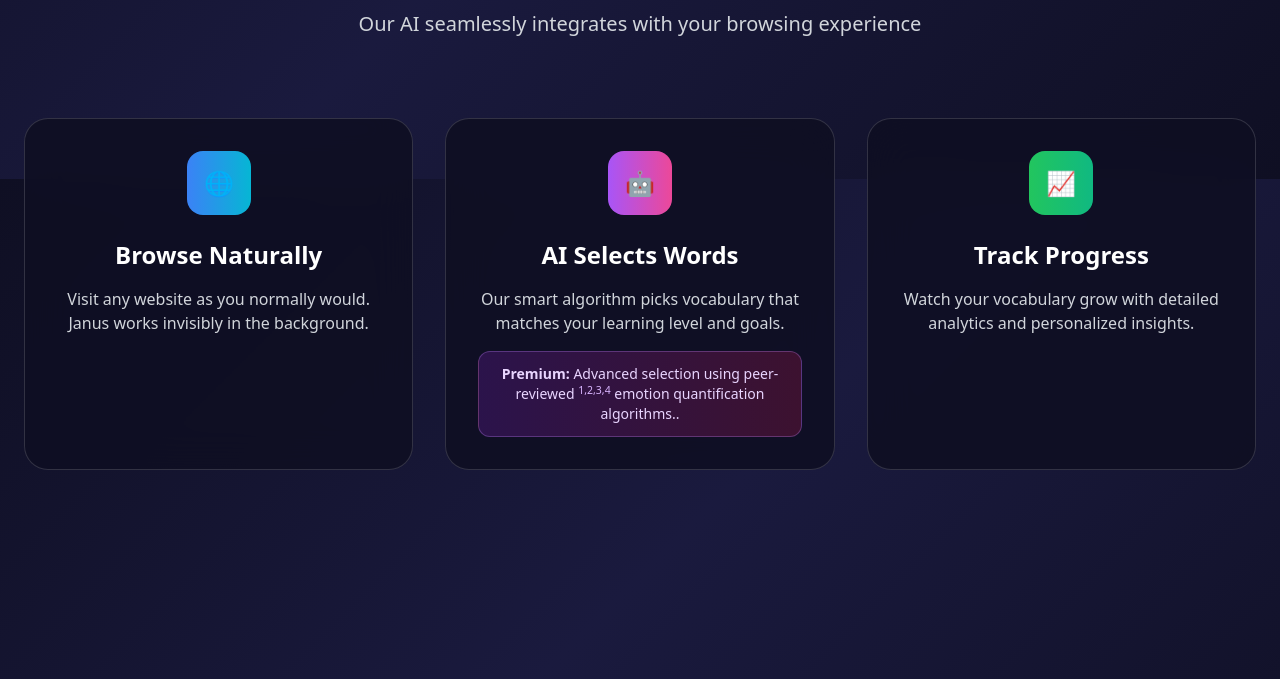
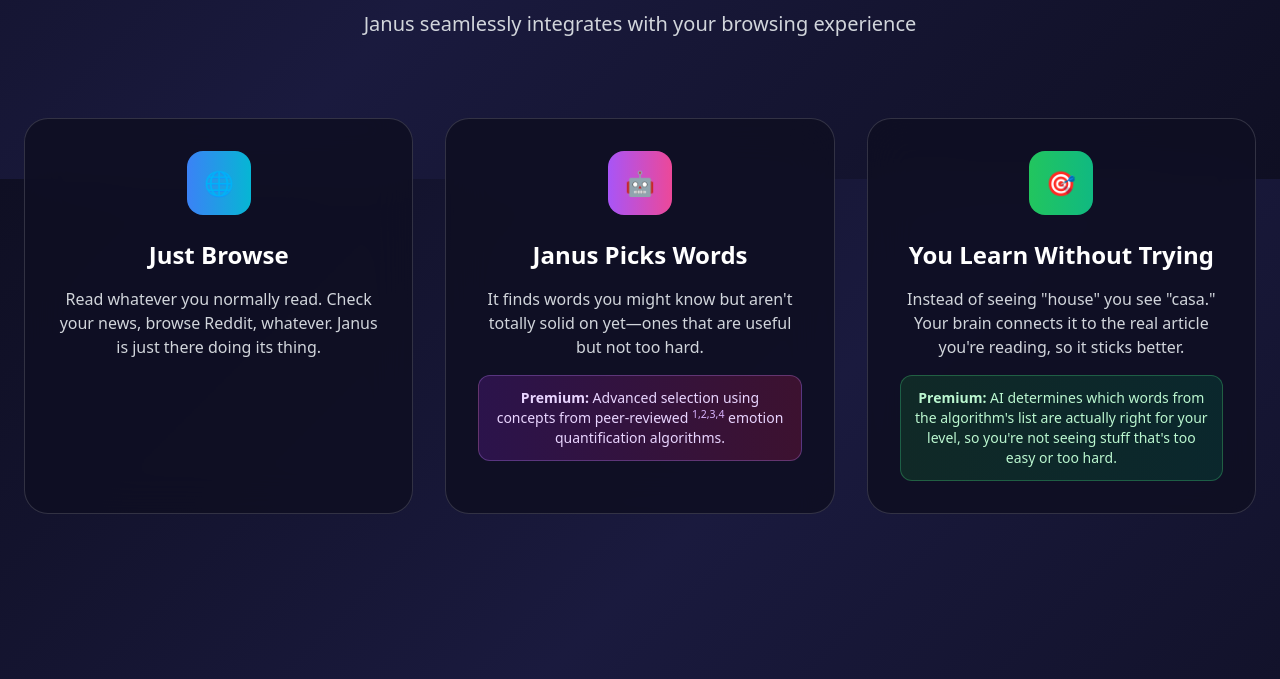
Before and after one commit to sh4y/janus-landing, a plain HTML site: page janus.html in a window 1280 px wide. Shown: the part 1421-2100 px from the top of the page. Drawn offline with nearby package versions, Linux system fonts and the light colour scheme.

Commit message:
Update janus.html to refine content and improve user engagement. Replace generic phrases with more specific descriptions of Janus features, enhancing clarity. Add a new FAQ section addressing user concerns about the effectiveness of the tool, promoting a better understanding of its benefits.

```diff
--- a/janus.html
+++ b/janus.html
@@ -307,41 +307,44 @@
           How <span class="gradient-text">Janus</span> Works
         </h2>
         <p class="text-xl text-gray-300 max-w-2xl mx-auto">
-          Our AI seamlessly integrates with your browsing experience
+          Janus seamlessly integrates with your browsing experience
         </p>
       </div>
 
       <div class="grid md:grid-cols-3 gap-8 mb-16">
-        <div class="glass-strong rounded-3xl p-8 card-hover text-center">
+                <div class="glass-strong rounded-3xl p-8 card-hover text-center">
           <div class="w-16 h-16 mx-auto mb-6 rounded-2xl bg-gradient-to-r from-blue-500 to-cyan-500 flex items-center justify-center text-2xl">
             🌐
           </div>
-          <h3 class="text-2xl font-bold mb-4">Browse Naturally</h3>
-          <p class="text-gray-300">Visit any website as you normally would. Janus works invisibly in the background.</p>
+          <h3 class="text-2xl font-bold mb-4">Just Browse</h3>
+          <p class="text-gray-300">Read whatever you normally read. Check your news, browse Reddit, whatever. Janus is just there doing its thing.</p>
         </div>
 
         <div class="glass-strong rounded-3xl p-8 card-hover text-center">
           <div class="w-16 h-16 mx-auto mb-6 rounded-2xl bg-gradient-to-r from-purple-500 to-pink-500 flex items-center justify-center text-2xl">
             🤖
           </div>
-          <h3 class="text-2xl font-bold mb-4">AI Selects Words</h3>
-          <p class="text-gray-300">Our smart algorithm picks vocabulary that matches your learning level and goals.</p>
-                      <div class="mt-4 p-3 rounded-xl bg-gradient-to-r from-purple-900/40 to-pink-900/40 border border-purple-400/30">
-            <p class="text-sm text-purple-200"><strong>Premium:</strong> Advanced selection using peer-reviewed <span class="tooltip-container"><sup class="text-purple-300 cursor-help">1,2,3,4</sup><span class="custom-tooltip research-tooltip">
+          <h3 class="text-2xl font-bold mb-4">Janus Picks Words</h3>
+          <p class="text-gray-300">It finds words you might know but aren't totally solid on yet—ones that are useful but not too hard.</p>
+          <div class="mt-4 p-3 rounded-xl bg-gradient-to-r from-purple-900/40 to-pink-900/40 border border-purple-400/30">
+            <p class="text-sm text-purple-200"><strong>Premium:</strong> Advanced selection using concepts from peer-reviewed <span class="tooltip-container"><sup class="text-purple-300 cursor-help">1,2,3,4</sup><span class="custom-tooltip research-tooltip">
               • VADER Sentiment Analysis (Hutto & Gilbert, 2014)<br>
               • Real-Time Sentiment Dashboard (Reddy et al., 2025)<br>
               • Text-Based Emotion Detection (Kusal et al., 2022)<br>
               • Sentiment Analysis Review (Nandwani & Verma, 2021)
-            </span></span> emotion quantification algorithms..</p>
+            </span></span> emotion quantification algorithms.</p>
           </div>
         </div>
 
         <div class="glass-strong rounded-3xl p-8 card-hover text-center">
           <div class="w-16 h-16 mx-auto mb-6 rounded-2xl bg-gradient-to-r from-green-500 to-emerald-500 flex items-center justify-center text-2xl">
-            📈
+            🎯
           </div>
-          <h3 class="text-2xl font-bold mb-4">Track Progress</h3>
-          <p class="text-gray-300">Watch your vocabulary grow with detailed analytics and personalized insights.</p>
+          <h3 class="text-2xl font-bold mb-4">You Learn Without Trying</h3>
+          <p class="text-gray-300">Instead of seeing "house" you see "casa." Your brain connects it to the real article you're reading, so it sticks better.</p>
+          <div class="mt-4 p-3 rounded-xl bg-gradient-to-r from-green-900/40 to-emerald-900/40 border border-green-400/30">
+            <p class="text-sm text-green-200"><strong>Premium:</strong> AI determines which words from the algorithm's list are actually right for your level, so you're not seeing stuff that's too easy or too hard.</p>
+          </div>
         </div>
       </div>
     </div>
@@ -596,6 +599,18 @@
           </div>
           <div class="faq-content mt-4 text-gray-300 hidden">
             <p>We get it—sometimes you just want to focus or enjoy a website without any extra help. That's why Janus lets you pause itself for 15 minutes with a single click, or even deactivate it completely if you need a longer break. You're always in control, so you can decide when you want to learn and when you just want to browse. It's all about making language learning fit your life, not the other way around.</p>
+          </div>
+        </div>
+
+        <div class="glass-strong rounded-2xl p-8 faq-item" onclick="toggleFAQ(this)">
+          <div class="flex items-center justify-between cursor-pointer">
+            <h3 class="text-xl font-bold text-blue-400">Does this actually work better than studying?</h3>
+            <svg class="w-6 h-6 transform transition-transform faq-icon" fill="none" stroke="currentColor" viewBox="0 0 24 24">
+              <path stroke-linecap="round" stroke-linejoin="round" stroke-width="2" d="M19 9l-7 7-7-7"></path>
+            </svg>
+          </div>
+          <div class="faq-content mt-4 text-gray-300 hidden">
+            <p>Honestly? We built this because we were tutoring students who kept forgetting words we'd just taught them. So we made a simple version that just replaced the words they'd practiced with us when they browsed online. Turns out students remembered those words way, way better than anything else they'd studied. It's not magic—you're just seeing words in real situations instead of flashcards, so your brain actually connects them to real life. That's it.</p>
           </div>
         </div>
       </div>
```
